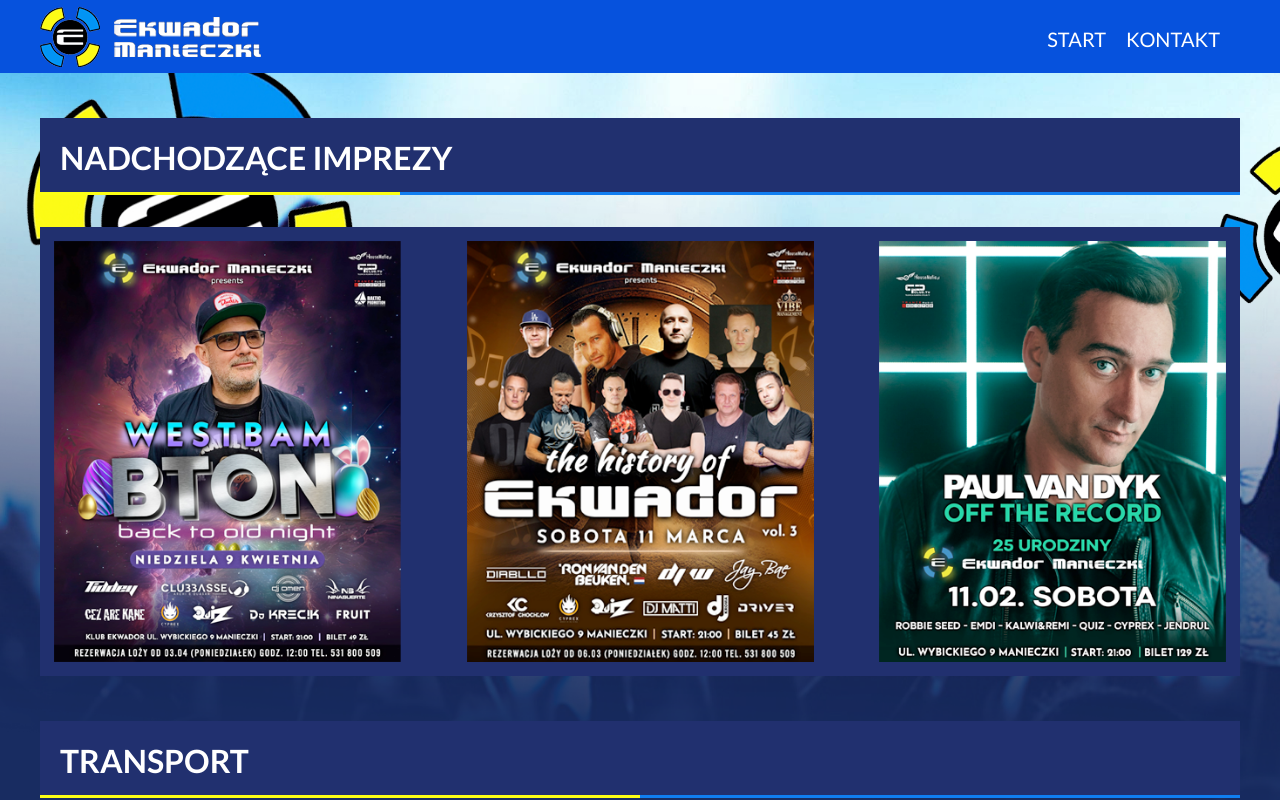
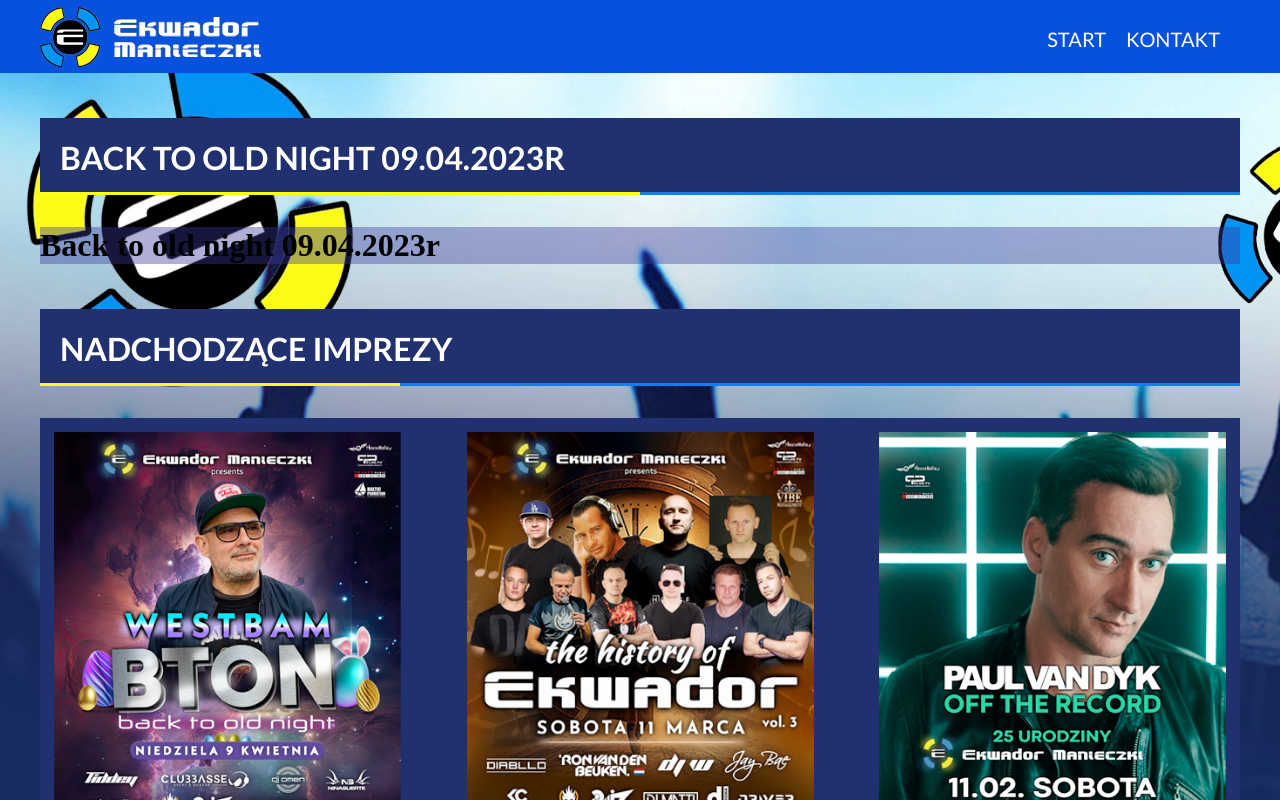
Before and after one commit to DomixEngineer/ekwador-app, a Vue app in the folder ekwador_app/: page /parties/preview/1 in a window 1280 px wide. Shown: the top 800 px of the page. Built offline with nearby package versions, Linux system fonts and the light colour scheme.

Commit message:
Fix animations issue related to key on router-view

```diff
--- a/ekwador_app/src/App.vue
+++ b/ekwador_app/src/App.vue
@@ -2,7 +2,9 @@
   <navbar></navbar>
   <router-view v-slot="{ Component }">
     <transition name="route">
-      <component :is="Component" />
+      <div :key="$route.fullPath">
+        <component :is="Component" />
+      </div>
     </transition>
   </router-view>
   <app-footer></app-footer>
--- a/ekwador_app/src/pages/PartyPreview.vue
+++ b/ekwador_app/src/pages/PartyPreview.vue
@@ -1,5 +1,9 @@
 <template>
     <div class="top-header-bg">
+    </div>
+    <section-header :title="partyData.title + ' ' + partyData.date"></section-header>
+    <div class="container single-party-data">
+        <h1>{{ partyData.title }} {{ partyData.date }}</h1>
     </div>
     <upcoming-parties></upcoming-parties>
     <transport-cards></transport-cards>
@@ -10,18 +14,43 @@
 import UpcomingParties from '@/page_parts/UpcomingParties.vue'
 import TransportCards from '@/page_parts/TransportCards.vue'
 import PromoSection from '@/components/PromoSection.vue'
+import SectionHeader from '@/components/SectionHeader.vue'
+import parties from '../mock/parties.js'
+import _ from 'lodash';
 
 export default {
     name: 'PartyPreview',
     components: {
         UpcomingParties,
         TransportCards,
-        PromoSection
+        PromoSection,
+        SectionHeader
+    },
+    data() {
+        return {
+            partyData: {}
+        }
+    },
+    methods: {
+        getPartyDetails() {
+            this.partyData = _.find(parties, (party) => {
+                return party.id == this.$route.params.party
+            })
+        }
+    },
+    created() {
+        this.getPartyDetails()
     }
 }
 </script>
 
 <style lang="scss" scoped>
+
+    @mixin background-opacity($color, $opacity: 0.3) {
+        background: $color; /* The Fallback */
+        background: rgba($color, $opacity);
+    }
+
     .top-header-bg {
         background-image: url('../assets/images/ekwador_top_header_first.png');
         width: 100%;
@@ -32,4 +61,8 @@
         z-index: 0;
         top: 0;
     }
+    .single-party-data {
+        @include background-opacity(#3b3b98, 0.4)
+    }
+
 </style>
```
